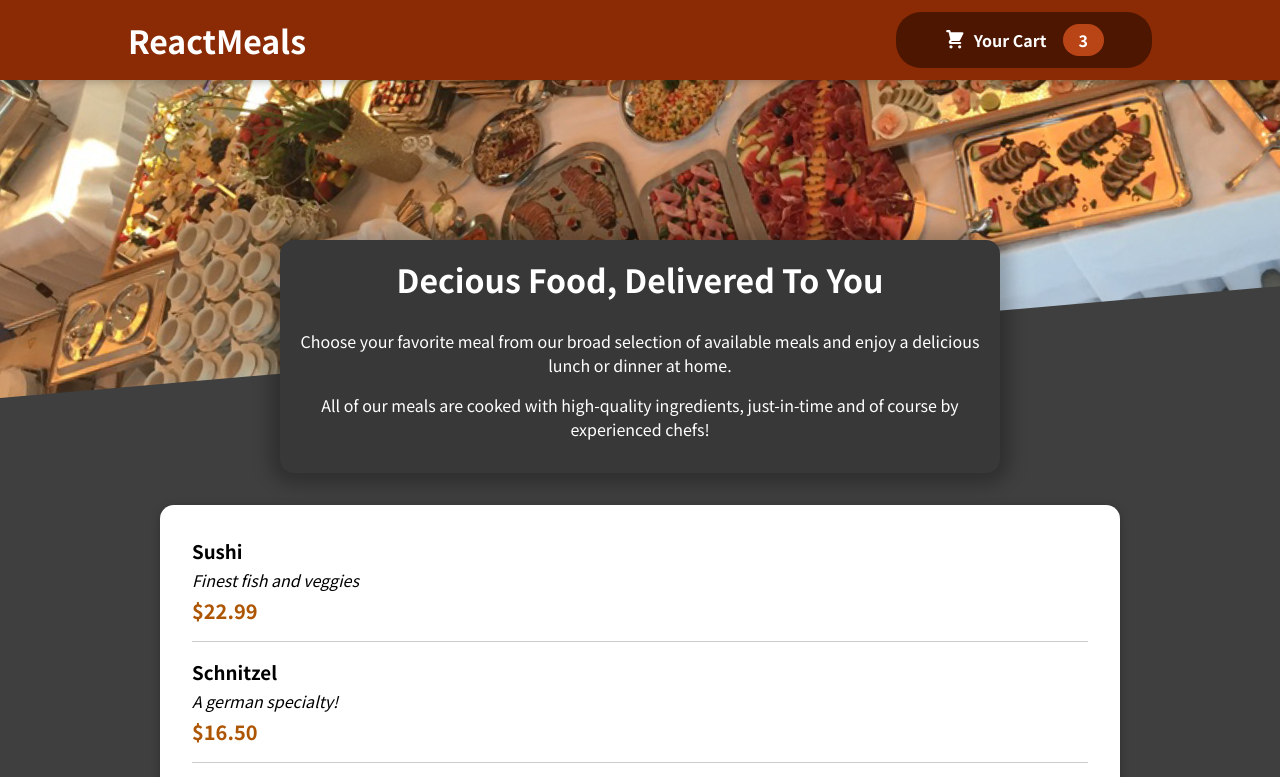
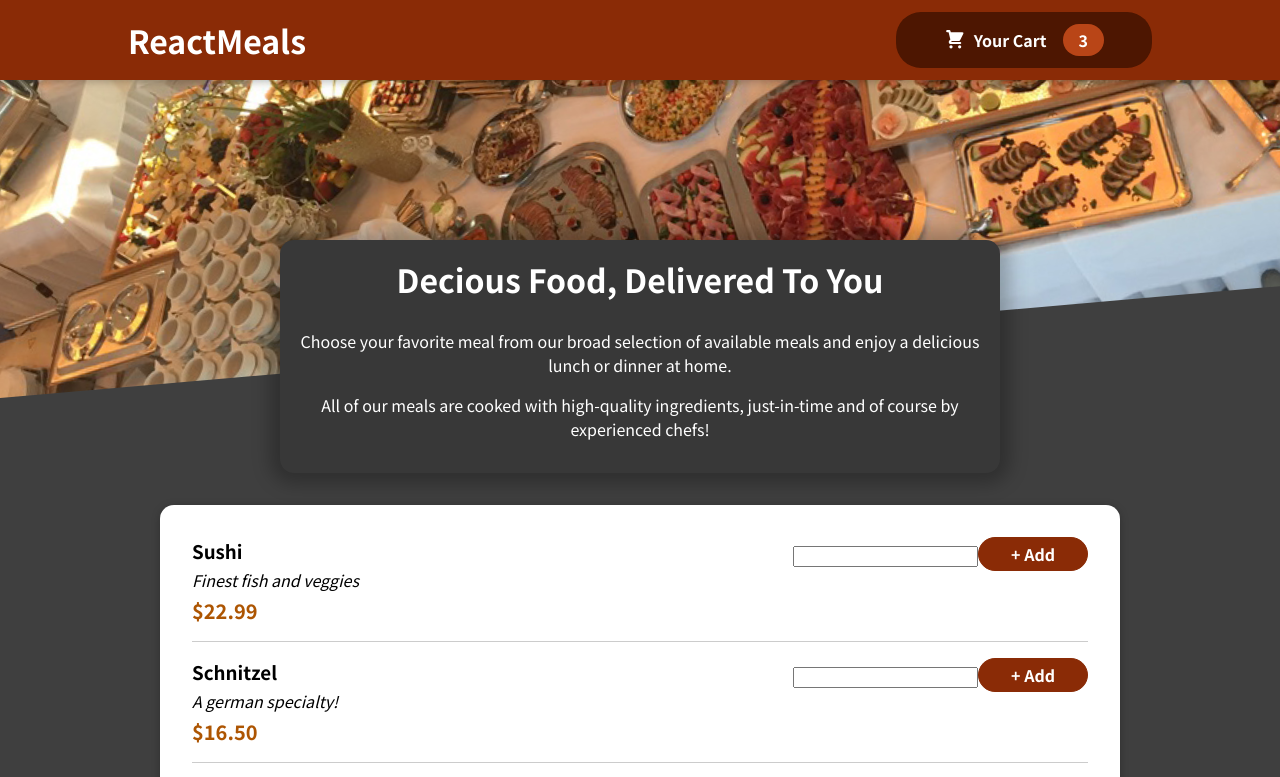
Before and after one commit to delightfulabyss/food-ordering-app, a React (Create React App) app: page / in a window 1280 px wide. Shown: the top 777 px of the page. Built offline with nearby package versions, Linux system fonts and the light colour scheme.

Commit message:
Add mealitemform component to mealitem component

```diff
--- a/src/components/Meals/MealItem/MealItem.js
+++ b/src/components/Meals/MealItem/MealItem.js
@@ -1,5 +1,6 @@
 import React from 'react'
 import classes from './MealItem.module.css'
+import MealItemForm from './MealItemForm'
 
 const MealItem = (props) => {
     const price = `$${props.price.toFixed(2)}`
@@ -11,7 +12,7 @@ const MealItem = (props) => {
                 <div className={ classes.price }>{ price }</div>
             </div>
             <div>
-
+            <MealItemForm/>
             </div>
         </li>
     )
```
Also changed, not shown: 1 other file (tests, documents, lock files or other folders).
